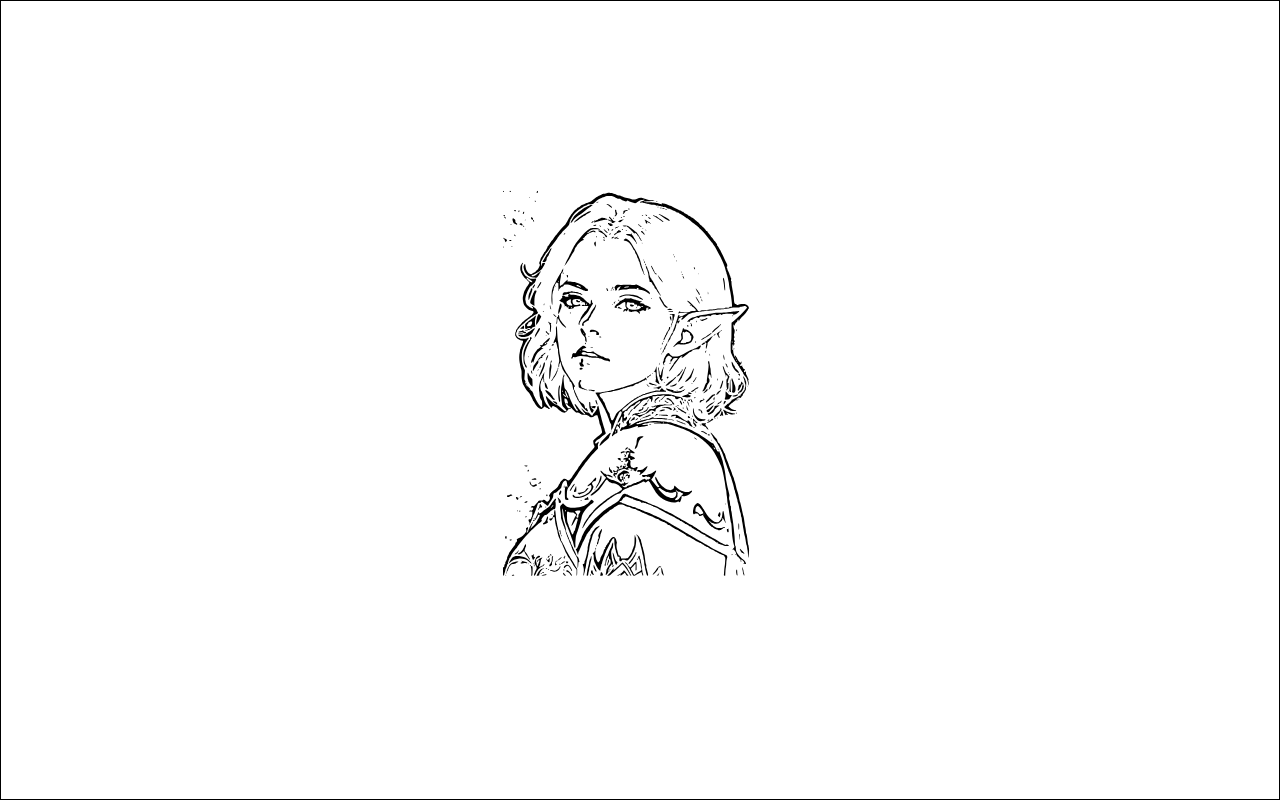
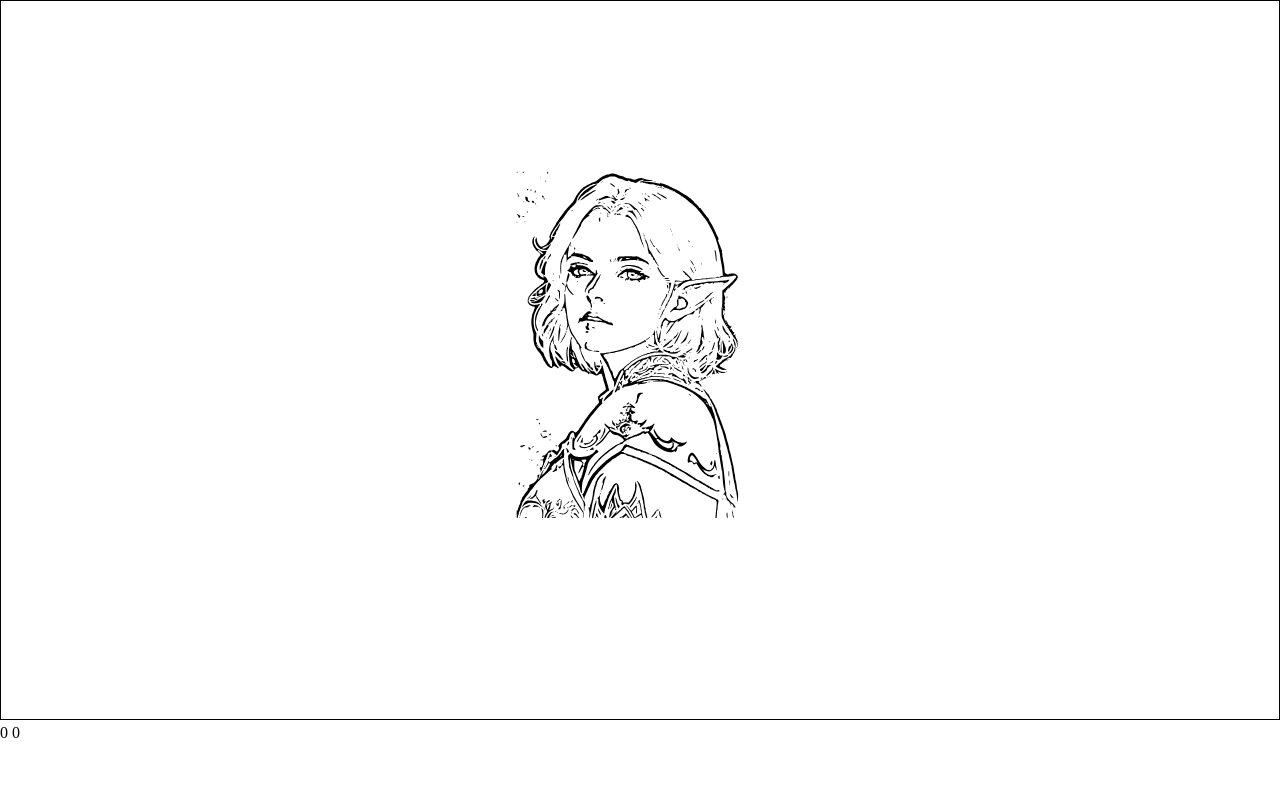
Before and after one commit to divasilevski/use-svg-pan-zoom, a Nuxt app: page / in a window 1280 px wide. Built offline with nearby package versions, Linux system fonts and the light colour scheme.

Commit message:
Add hook to example

```diff
--- a/app.vue
+++ b/app.vue
@@ -1,12 +1,10 @@
 <template>
   <div class="wrapper">
-    <SvgDrag>
-      <SvgZoom>
-        <SvgExample />
-      </SvgZoom>
-    </SvgDrag>
+    <SvgExample />
   </div>
 </template>
+
+<script lang="ts" setup></script>
 
 <style>
 * {
@@ -18,7 +16,7 @@
 .wrapper {
   overflow: hidden;
   width: 100%;
-  height: 100vh;
+  height: 90vh;
 }
 
 .wrapper svg {
--- a/components/SvgExample.vue
+++ b/components/SvgExample.vue
@@ -1,5 +1,6 @@
 <template>
   <svg
+    ref="svgRef"
     version="1.0"
     xmlns="http://www.w3.org/2000/svg"
     width="900.000000pt"
@@ -1397,4 +1398,12 @@
       ></path>
     </g>
   </svg>
+  <div style="position: absolute; white-space: nowrap">
+    {{ angle }} {{ scale }}
+  </div>
 </template>
+
+<script setup lang="ts">
+import useSvgPanZoom from '~/composables/useSvgPanZoom'
+const { svgRef, angle, scale } = useSvgPanZoom({ isRotatable: true })
+</script>
```
